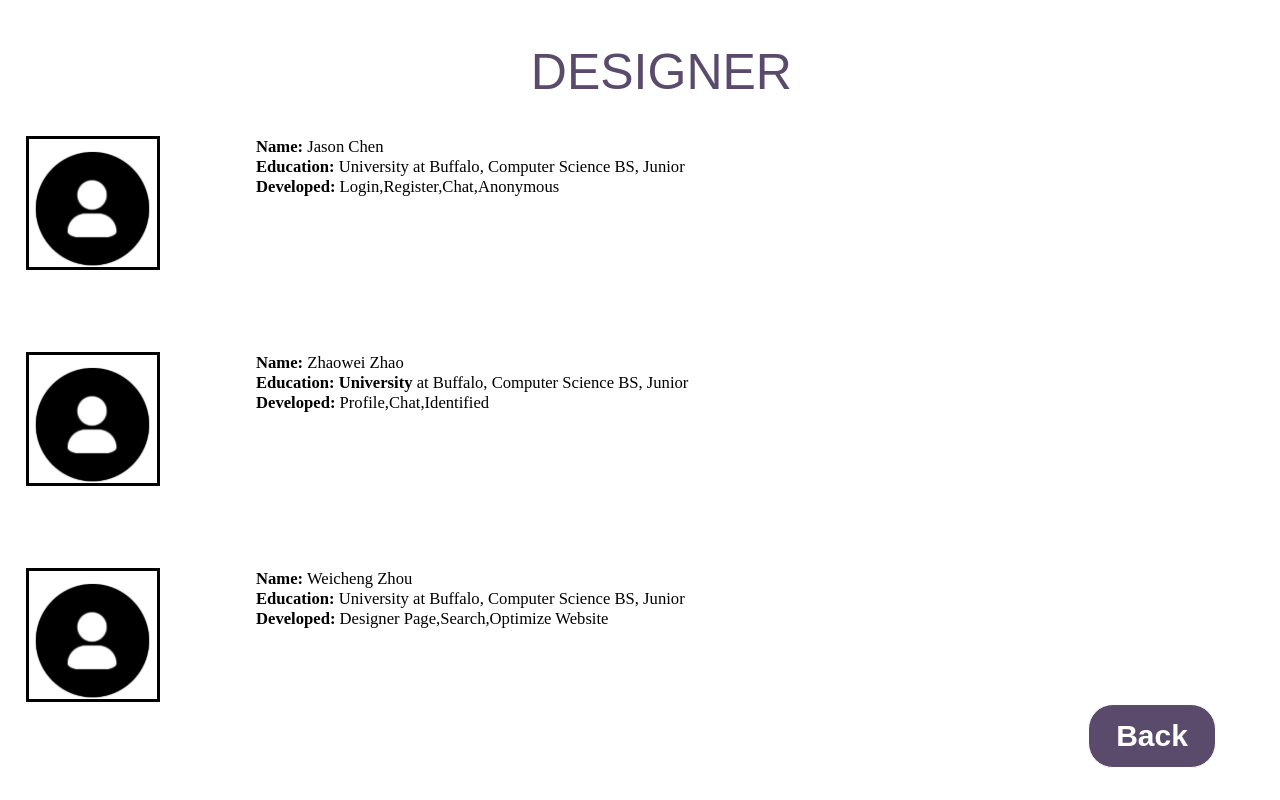
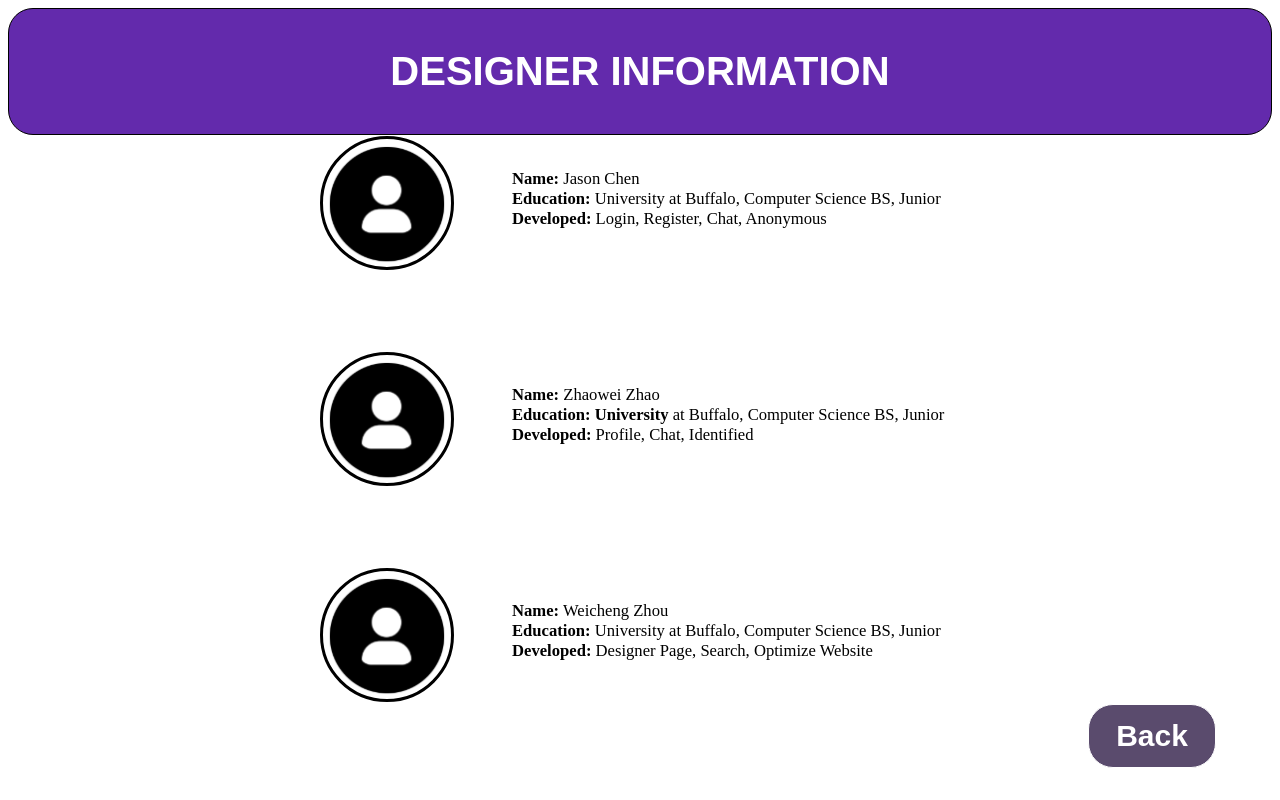
Before and after one commit to 1509075677/AnonymousChattingWebsite, a React (Create React App) app in the folder front/: page /infoPage in a window 1280 px wide. Built offline with nearby package versions, Linux system fonts and the light colour scheme.

Commit message:
update inforpage.css and inforpge's html #52

```diff
--- a/front/src/infoPage.css
+++ b/front/src/infoPage.css
@@ -1,10 +1,11 @@
 .PicBoxJason{
     position: absolute;
     width: 10%;
-    left: 2%;
+    left: 25%;
     top: 17%;
     background: #ffffff;
     border: 3px solid #000000;
+    border-radius: 100px;
 }
 .PicBoxJason::after{
     content: "";
@@ -15,10 +16,11 @@
 .PicBoxZhaowei{
     position: absolute;
     width: 10%;
-    left: 2%;
+    left: 25%;
     top: 44%;
     background: #ffffff;
     border: 3px solid #000000;
+    border-radius: 100px;
 }
 .PicBoxZhaowei::after{
     content: "";
@@ -28,10 +30,11 @@
 .PicBoxWeicheng{
     position: absolute;
     width: 10%;
-    left: 2%;
+    left: 25%;
     top: 71%;
     background: #ffffff;
     border: 3px solid #000000;
+    border-radius: 100px;
 }
 .PicBoxWeicheng::after{
     content: "";
@@ -42,7 +45,7 @@
     position: absolute;
     width: 98%;
     left: 1%;
-    top: 7.5%;
+    top: 4%;
 }
 .Pic::after{
     content: "";
@@ -51,46 +54,30 @@
 }
 .JasonInfo{
     position: absolute;
-    top: 15%;
-    left: 20%;
+    top: 19%;
+    left: 40%;
     font-style: normal;
     font-size: 1.3vmax;
     color: #000000;
 }
 .ZhaoweiInfo{
     position: absolute;
-    top: 42%;
-    left: 20%;
+    top: 46%;
+    left: 40%;
     font-style: normal;
     font-size: 1.3vmax;
     color: #000000;
 }
 .WeichengInfo{
     position: absolute;
-    top: 69%;
-    left: 20%;
+    top: 73%;
+    left: 40%;
     font-style: normal;
     font-size: 1.3vmax;
     color: #000000;
 }
-.BackBox{
-    position: absolute;
-    width: 8%;
-    height: 6%;
-    left: 91%;
-    top: 90%;
-    background: #632AAC;
-    border: 1px solid #000000;
-}
-.BackBox::after{
-    content: "";
-    display: block;
-    padding-bottom: 25%;
-}
 .Back{
     position: absolute;
-    width: 200px;
-    height: 60px;
     left: 85%;
     top: 88%;
     background: #5A4B6D;
@@ -103,16 +90,19 @@
     font-size: 30px;
     color: #FFFFFF;
 }
+.Back:hover{
+    background: #320e63;
+    cursor: pointer;
+}
+.DesignerBox{
+    box-sizing: border-box;
+    border-radius: 25px;
+    background: #632AAC;
+    border: 1px solid #000000;
+}
 .designertitle{
-    position: absolute;
-    width: 350px;
-    height: 50px;
-    left: 38%;
-    top: 0px;
     font-family: Arial, Helvetica, sans-serif;
-    font-weight: 400;
-    font-size: 50px;
-    line-height: 45px;
+    font-size: 250%;
     text-align: center;
-    color: #5A4B6D;
+    color: #ffffff;
 }
--- a/front/src/infoPage.js
+++ b/front/src/infoPage.js
@@ -6,7 +6,9 @@ function InfoPage() {
     let navigate = useNavigate();
     return(
     <div>
-        <p class="designertitle">DESIGNER</p>
+        <div class="DesignerBox">
+            <p class="designertitle"> <b>DESIGNER INFORMATION</b></p>
+        </div>
         <div>
             <div class="PicBoxJason">
                 <img class="Pic" src="./images/profilephoto.svg" alt="Jason"/>
@@ -18,24 +20,26 @@ function InfoPage() {
                 <img class="Pic" src="./images/profilephoto.svg" alt="Weicheng"/>
             </div>
         </div>
-            <p class="JasonInfo">
+        <div>
+        <p class="JasonInfo">
                 <b>Name:</b> Jason Chen<br></br>
                 <b>Education:</b> University at Buffalo, Computer Science BS, Junior<br></br>
-                <b>Developed:</b> Login,Register,Chat,Anonymous<br></br>
+                <b>Developed:</b> Login, Register, Chat, Anonymous<br></br>
             </p>
             <p class="ZhaoweiInfo">
                 <b>Name:</b> Zhaowei Zhao<br></br>
                 <b>Education: University</b> at Buffalo, Computer Science BS, Junior<br></br>
-                <b>Developed:</b> Profile,Chat,Identified<br></br>
+                <b>Developed:</b> Profile, Chat, Identified<br></br>
             </p>
             <p class="WeichengInfo">
                 <b>Name:</b> Weicheng Zhou<br></br>
                 <b>Education:</b> University at Buffalo, Computer Science BS, Junior<br></br>
-                <b>Developed:</b> Designer Page,Search,Optimize Website<br></br>
+                <b>Developed:</b> Designer Page, Search, Optimize Website<br></br>
             </p>
             <button class="Back"onClick={()=>{
             navigate("/main");}}><b>Back</b>
             </button>
+        </div>
     </div>
     );
 
--- a/front/src/mainpage.js
+++ b/front/src/mainpage.js
@@ -20,7 +20,7 @@ function Mainpage() {
         <div class='form'>
             <img class='NOMOtitle' src="./images/landing/landingnomo.svg"/>
             <button class="backbutton"onClick={()=>{
-            navigate("/");}}><b>BACK</b>
+            navigate("/");}}><b>LOGOUT</b>
             </button>
             <button class="profilebutton"onClick={showdata1}><b>PROFILE</b>
             </button>
```
